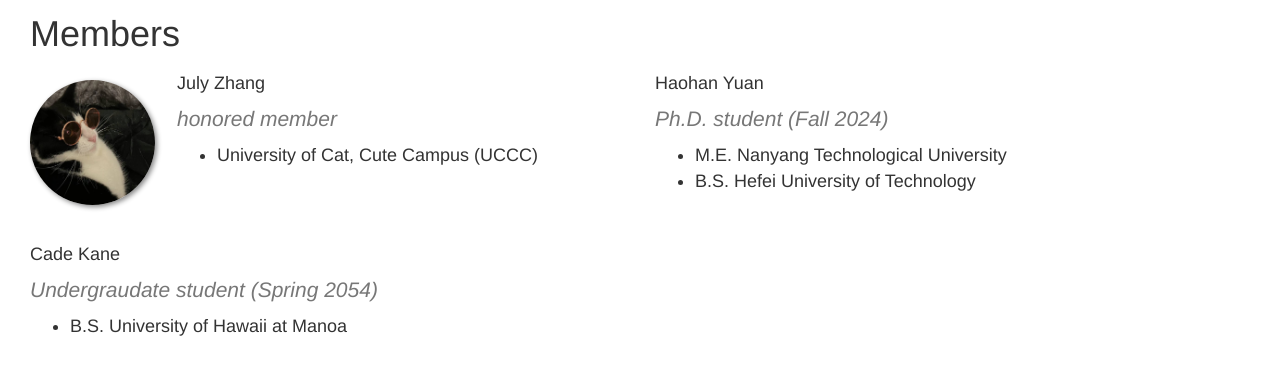
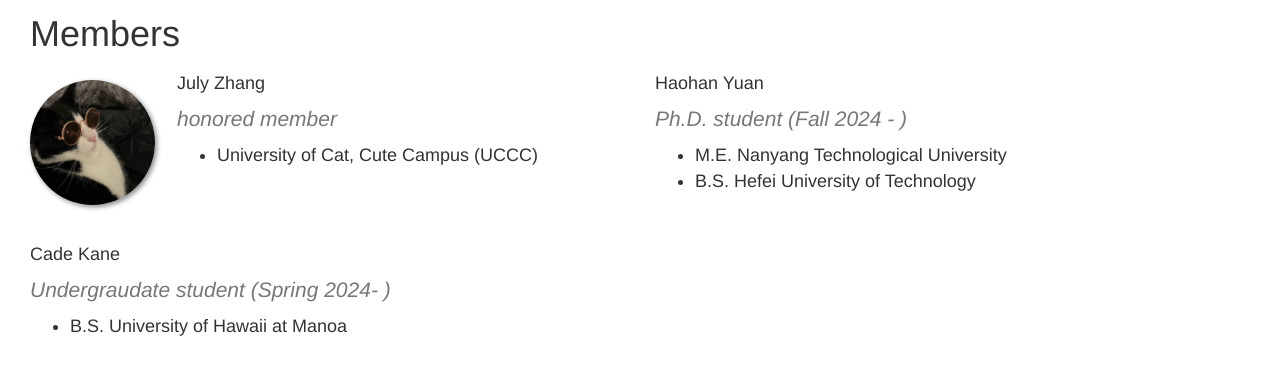
Before and after one commit to nlp-hawaii/nlp-hawaii.github.io, a Jekyll site: the page built from _pages/team.md, in a window 1280 px wide. Shown: the part 376-767 px from the top of the page. Built offline with Jekyll 4.4.1, drawn with Linux system fonts in a browser that asks for light colours; nearby versions of some CDN libraries.

Commit message:
Update students.yml

```diff
--- a/_data/students.yml
+++ b/_data/students.yml
@@ -7,14 +7,14 @@
 
 - name: Haohan Yuan
   # photo: july.jpg
-  info: Ph.D. student (Fall 2024)
+  info: Ph.D. student (Fall 2024 - )
   number_educ: 2
   education1: M.E. Nanyang Technological University
   education2: B.S. Hefei University of Technology
 
 - name: Cade Kane
   # photo: july.jpg
-  info: Undergraudate student (Spring 2054)
+  info: Undergraudate student (Spring 2024- )
   number_educ: 1
   # education1: M.E. Nanyang Technological University
   education1: B.S. University of Hawaii at Manoa
```
